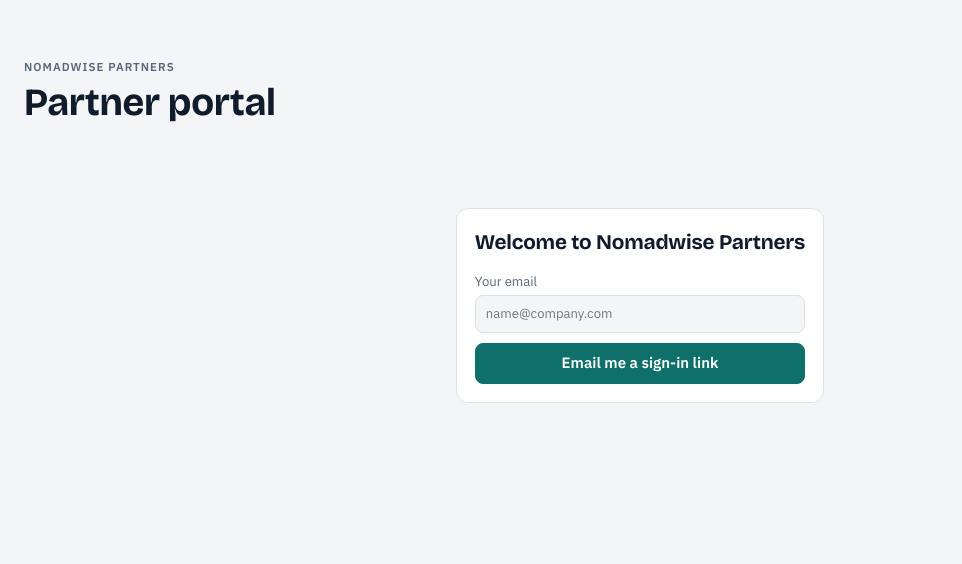
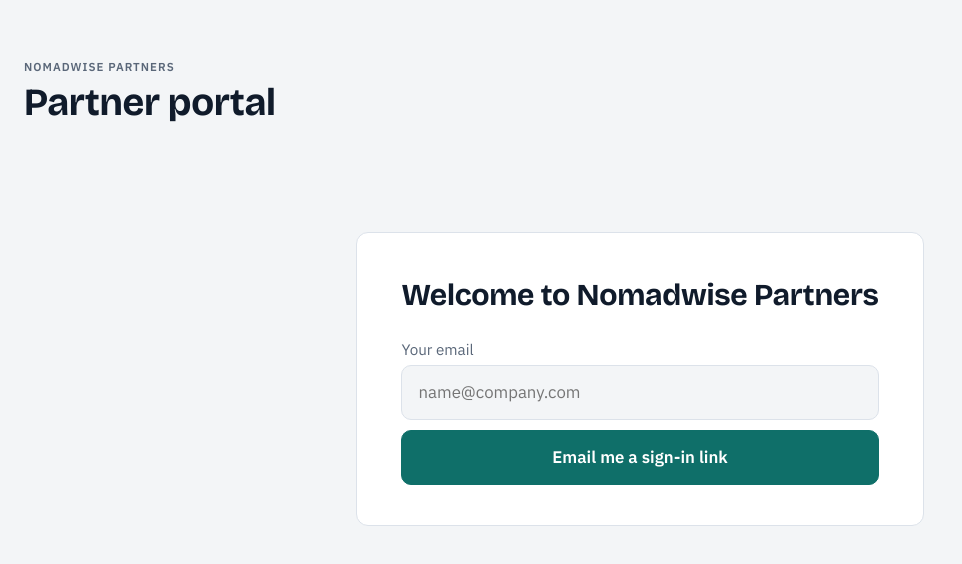
Before and after one commit to hellonomadwise/nomadwise-partners, a plain HTML site: page index.html in a window 1280 px wide. Shown: the whole page, without its empty margins (0-962 px from the left). Drawn offline with nearby package versions, Linux system fonts and the light colour scheme.

Commit message:
Add files via upload

```diff
--- a/style.css
+++ b/style.css
@@ -238,3 +238,12 @@
 .linkcell{display:flex;gap:6px;flex-wrap:wrap}
 .loading{padding:60px 0;text-align:center;color:var(--muted)}
 .fold-in .dup{display:none}
+/* sign-in card: roomier on desktop */
+@media (min-width:900px){
+  .gate{max-width:640px;margin-top:80px;padding:40px 44px;gap:20px}
+  .gate h2{font-size:1.9rem}
+  .gate label.fl{font-size:.95rem}
+  .gate label.fl input{padding:14px 16px;font-size:1.05rem;border-radius:10px}
+  .gate .btn.primary{padding:14px 18px;font-size:1.05rem;border-radius:10px}
+  .gate .done,.gate .note{font-size:1rem}
+}
```
